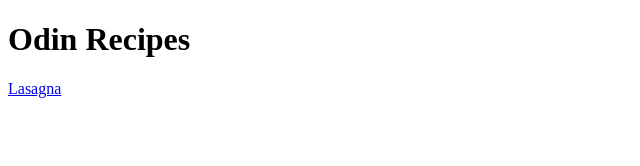
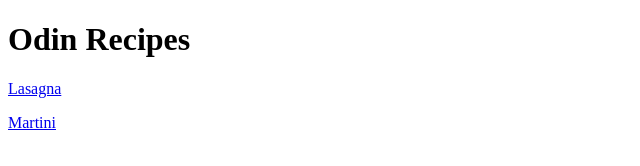
Before and after one commit to andriusem/odin-recipes, a plain HTML site: page index.html in a window 1280 px wide. Shown: the full height of the page, 0-640 px from the left. Drawn offline with Linux system fonts and the light colour scheme.

Commit message:
add lc lnk -Martini.html-

```diff
--- a/index.html
+++ b/index.html
@@ -9,6 +9,7 @@
 <body>
     <h1>Odin Recipes</h1>
     <p><a href="./recipes/lasagna.html">Lasagna</a></p>
+    <p><a href="./recipes/martini.html">Martini</a></p>
 
 
 </body>
```
